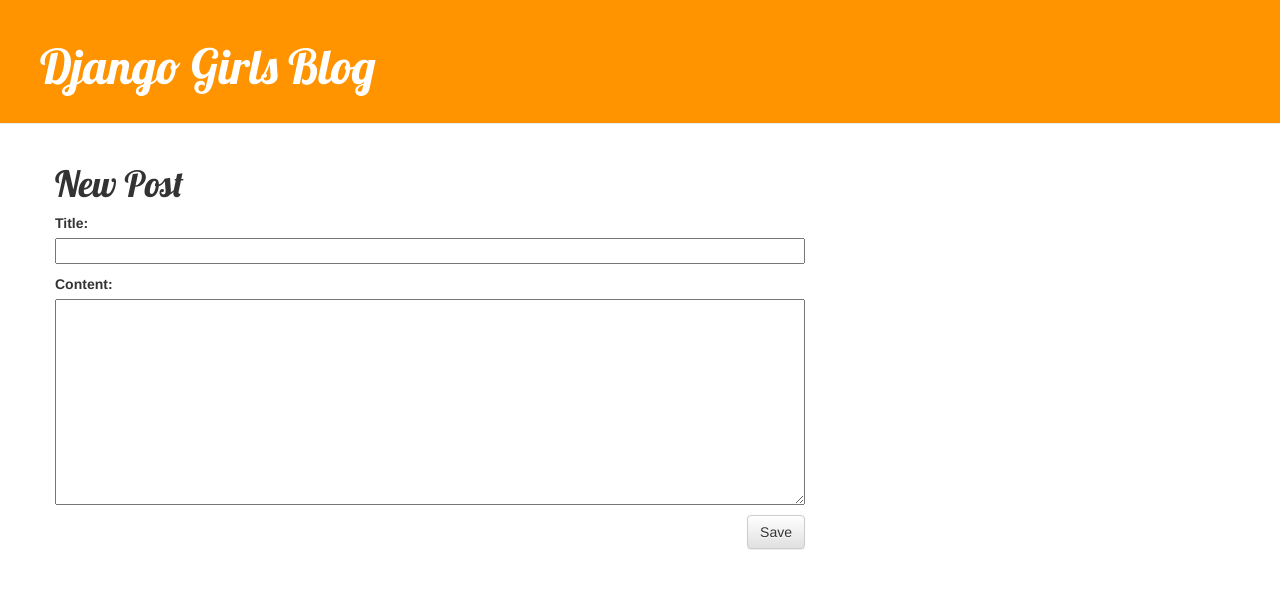
After one commit to kjh91-sam/python_anywhere, a Django app: page /post/new in a window 1280 px wide. The commit adds this page. Shown: the top 589 px of the page. Run offline with Django 3.2, Linux system fonts and the light colour scheme; some libraries are stand-ins or nearby versions.

Commit message:
Create, Read, Update is done, only Delete function is left

```diff
--- /dev/null
+++ b/blog/forms.py
@@ -0,0 +1,9 @@
+from django import forms
+from .models import Post
+
+
+class PostForm(forms.ModelForm):
+
+    class Meta:
+        model = Post
+        fields = ('title', 'content')
--- a/blog/static/css/blog.css
+++ b/blog/static/css/blog.css
@@ -19,7 +19,7 @@ h1, h2, h3, h4 {
 }
 
 .date {
-    color: darkslateblue;
+    flex-direction: row;
 }
 
 .save {
@@ -39,6 +39,7 @@ h1, h2, h3, h4 {
 
 .post {
     margin-bottom: 70px;
+    flex: fit-content;
 }
 
 .post h1 a, .post h1 a:visited {
--- a/blog/templates/blog/base.html
+++ b/blog/templates/blog/base.html
@@ -9,6 +9,9 @@
     </head>
     <body>
         <div class="page-header">
+            {% if user.is_authenticated %}
+                <a href="{% url 'post_new' %}" class="top-menu"><span class="glyphicon glyphicon-plus"></span></a>
+            {% endif %}
             <h1><a href="/">Django Girls Blog</a></h1>
         </div>
         <div class="content container">
--- a/blog/templates/blog/post_detail.html
+++ b/blog/templates/blog/post_detail.html
@@ -7,6 +7,9 @@
                 {{ post.published_at }}
             </div>
         {% endif %}
+        {% if user.is_authenticated %}
+            <a class="btn btn-default" href="{% url 'post_edit' pk=post.pk %}"><span class="glyphicon glyphicon-pencil"></span></a>
+        {% endif %}
         <h1>{{ post.title }}</h1>
         <p>{{ post.content|linebreaksbr}}</p>
     </div>
--- /dev/null
+++ b/blog/templates/blog/post_edit.html
@@ -0,0 +1,9 @@
+{% extends 'blog/base.html' %}
+
+{% block content %}
+    <h1>New Post</h1>
+    <form method="POST" class="post-form">{% csrf_token %}
+        {{ form.as_p }}
+        <button type="submit" class="save btn btn-default">Save</button>
+    </form>
+{% endblock %}
--- a/blog/urls.py
+++ b/blog/urls.py
@@ -4,4 +4,6 @@ from . import views
 urlpatterns = [
     path('', views.post_list, name='post_list'),
     path('post/<int:pk>/', views.post_detail, name='post_detail'),
+    path('post/new', views.post_new, name='post_new'),
+    path('post/<int:pk>/edit/', views.post_edit, name='post_edit'),
 ]
--- a/blog/views.py
+++ b/blog/views.py
@@ -1,6 +1,7 @@
 from django.utils import timezone
-from django.shortcuts import render, get_object_or_404
+from django.shortcuts import render, redirect, get_object_or_404
 from .models import Post
+from .forms import PostForm
 
 
 # Create your views here.
@@ -12,3 +13,32 @@ def post_list(request):
 def post_detail(request, pk):
     post = get_object_or_404(Post, pk=pk)
     return render(request, 'blog/post_detail.html', {'post': post})
+
+
+def post_new(request):
+    if request.method == "POST":
+        form = PostForm(request.POST)
+        if form.is_valid():
+            post = form.save(commit=False)
+            post.author = request.user
+            post.published_at = timezone.now()
+            post.save()
+            return redirect('post_detail', pk=post.pk)
+    else:
+        form = PostForm()
+    return render(request, 'blog/post_edit.html', {'form': form})
+
+
+def post_edit(request, pk):
+    post = get_object_or_404(Post, pk=pk)
+    if request.method == "POST":
+        form = PostForm(request.POST, instance=post)
+        if form.is_valid():
+            post = form.save(commit=False)
+            post.author = request.user
+            post.published_at = timezone.now()
+            post.save()
+            return redirect('post_detail', pk=post.pk)
+    else:
+        form = PostForm(instance=post)
+    return render(request, 'blog/post_edit.html', {'form': form})
```
